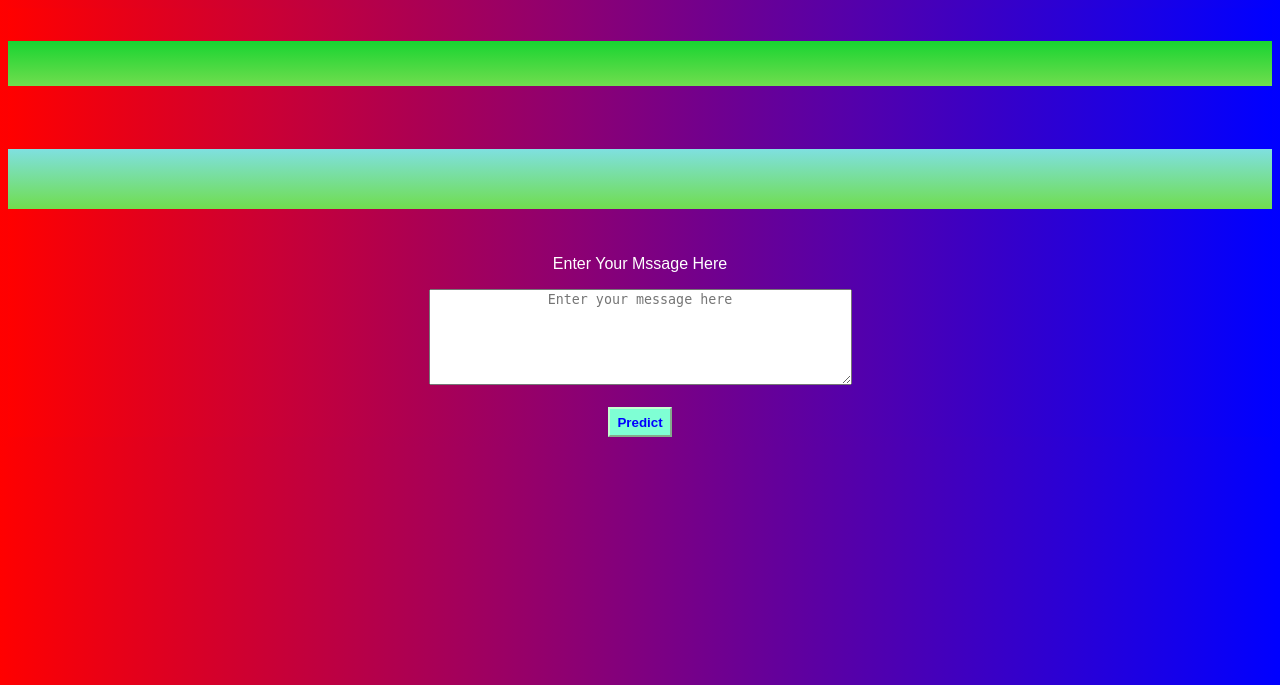
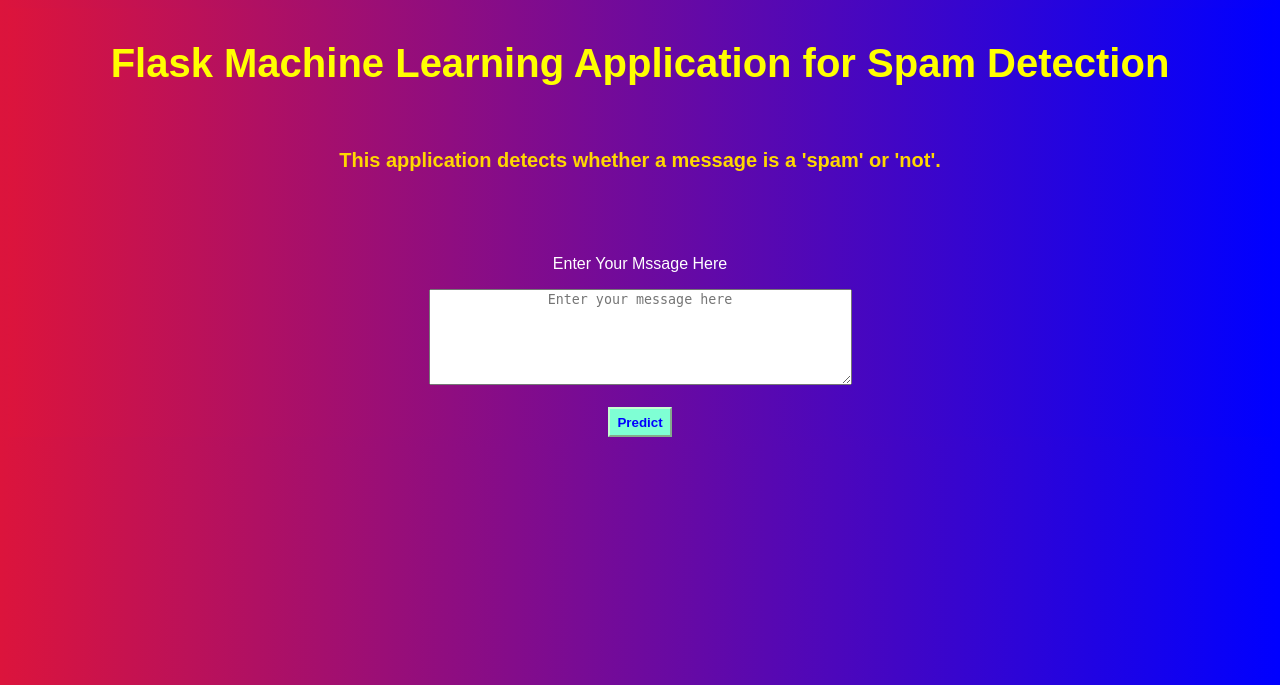
Before and after one commit to datastatistician3/ml-flask-api-spam-detector, a Flask app: page / in a window 1280 px wide. Shown: the top 685 px of the page. Run offline with Flask 2, Linux system fonts and the light colour scheme; parts of the project's set-up code (start-up, migrations or seed data) failed here and were passed over.

Commit message:
update css

```diff
--- a/static/styles.css
+++ b/static/styles.css
@@ -4,7 +4,7 @@
   }
 
   body, html {
-	  background-image: linear-gradient(to right, red , blue);
+	  background-image: linear-gradient(to right, crimson , blue);
 	  font-family: sans-serif;
   }
 
@@ -15,22 +15,25 @@
    grid-auto-rows: minmax(100px, auto)
   }
 
+
   p {
 	color: white;
   }
 
   h3, h4 {
 	font-size: 20px;
-	background: -webkit-linear-gradient(rgb(127, 224, 224), rgb(112, 221, 78));
-	/* -webkit-background-clip: text; */
-	-webkit-text-fill-color: transparent;
+	color: gold;
+/*	background: -webkit-linear-gradient(rgb(127, 224, 224), rgb(112, 221, 78));
+	 -webkit-background-clip: text;
+	-webkit-text-fill-color: transparent;*/
   }
 
   h2 {
 	font-size: 40px;
-	background: -webkit-linear-gradient(rgb(24, 212, 49), rgb(112, 221, 78));
-	/* -webkit-background-clip: text; */
-	-webkit-text-fill-color: transparent;
+	color: yellow;
+	/*background: -webkit-linear-gradient(rgb(24, 212, 49), rgb(112, 221, 78));
+	 -webkit-background-clip: text;
+	-webkit-text-fill-color: transparent;*/
   }
 
   .btn-submit {
--- a/templates/home.html
+++ b/templates/home.html
@@ -4,7 +4,7 @@
   <meta charset="utf-8">
   <title>Spam Detector</title>
   <link rel="stylesheet" href="{{ url_for('static', filename='styles.css') }}">
-  <!-- <link rel="stylesheet" href="../static/css/style.css"> -->
+  <!-- <link rel="stylesheet" href="../static/styles.css"> -->
  </head>
  <body>
   <div class="wrapper">
--- a/templates/result.html
+++ b/templates/result.html
@@ -4,7 +4,7 @@
   <meta charset="utf-8">
   <title></title>
   <link rel="stylesheet" href="{{ url_for('static', filename='styles.css') }}">
-  <!-- <link rel="stylesheet" href="../static/css/style.css"> -->
+  <!-- <link rel="stylesheet" href="../static/styles.css"> -->
  </head>
  <body>
   <header>
@@ -21,9 +21,9 @@
    <p>{{ message }}</p>
 
   {% if prediction == 1%}
-  <h2 style="color:red;">The message above is a Spam.</h2>
+  <h2 style="color:crimson;">The message above is a Spam.</h2>
   {% elif prediction == 0%}
-  <h2 style="color:blue;">The message above not a Spam.</h2>
+  <h2 style="color:lightgreen;">The message above not a Spam.</h2>
   {% endif %}
   </div>
 
```
